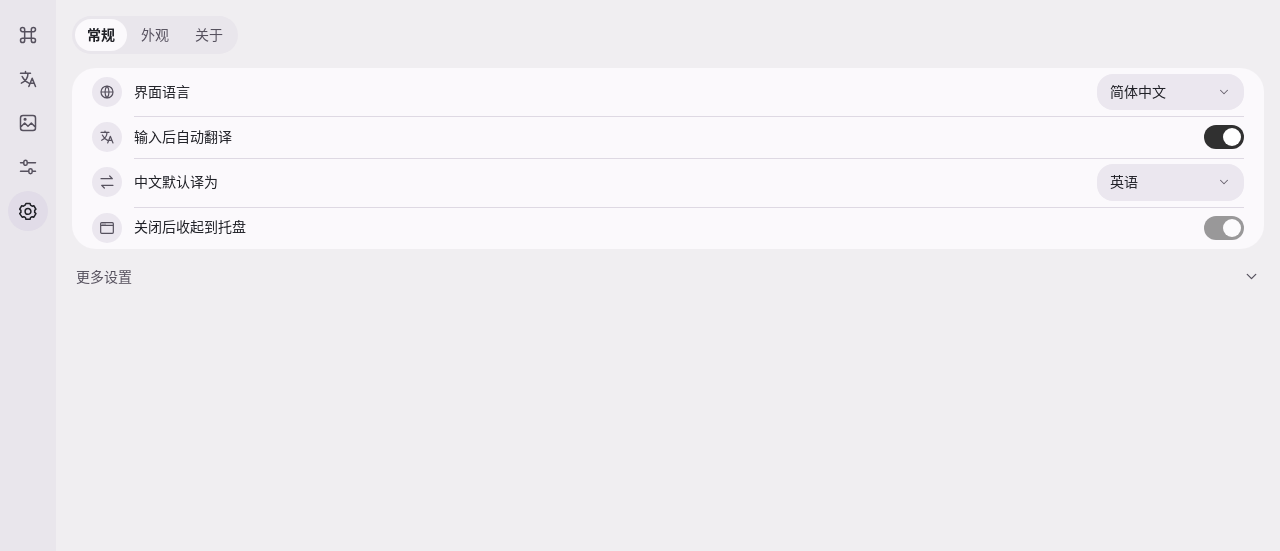
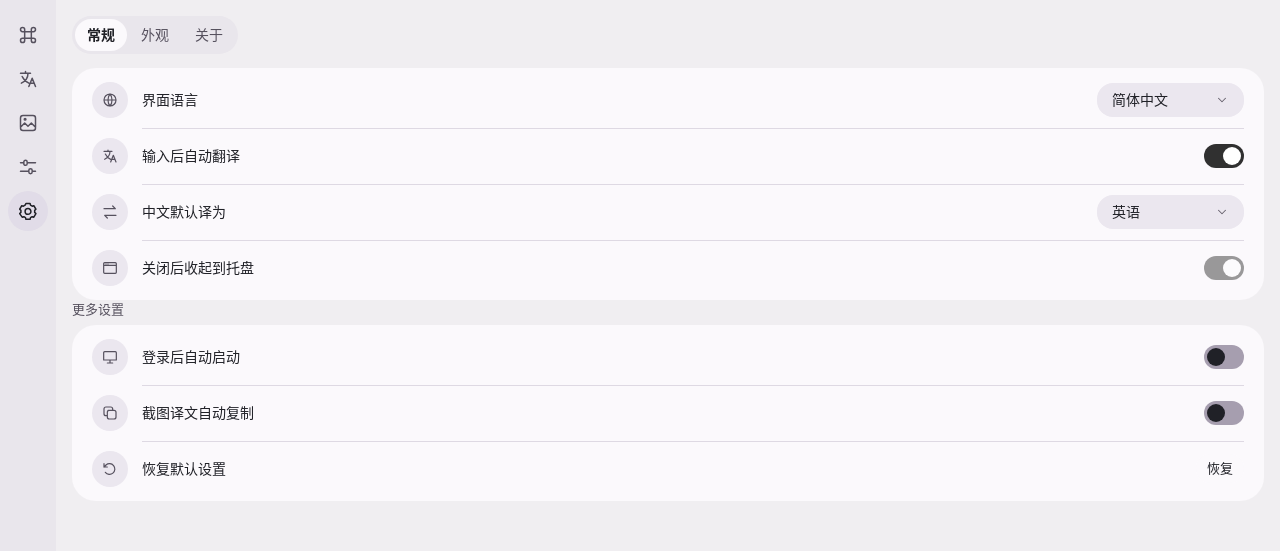
Before and after one commit to reevebyte/ScreenTranslate, a Svelte app in the folder apps/desktop/: page / in a window 1280 px wide. Both pictures are taken after a click on the button "设置". Shown: the top 551 px of the page. Built offline with nearby package versions, Linux system fonts and the light colour scheme.

Commit message:
Unfold settings sections, expand row sizing, and add soft content transitions, bump to 2.0.13

```diff
--- a/apps/desktop/package.json
+++ b/apps/desktop/package.json
@@ -1,6 +1,6 @@
 {
   "name": "@screentranslate/desktop",
-  "version": "2.0.12",
+  "version": "2.0.13",
   "private": true,
   "type": "module",
   "scripts": {
--- a/apps/desktop/src-tauri/tauri.conf.json
+++ b/apps/desktop/src-tauri/tauri.conf.json
@@ -1,7 +1,7 @@
 {
   "$schema": "https://schema.tauri.app/config/2",
   "productName": "ScreenTranslate",
-  "version": "2.0.12",
+  "version": "2.0.13",
   "identifier": "io.github.reevebyte.screentranslate.v2",
   "build": {
     "beforeDevCommand": "pnpm dev",
--- a/apps/desktop/src/controls.css
+++ b/apps/desktop/src/controls.css
@@ -288,6 +288,8 @@ input[type="checkbox"], input[type="range"] {
   border-color: transparent;
   border-radius: var(--radius-control);
   background: var(--surface-muted);
+  min-height: 34px;
+  padding: 6px 14px;
 }
 
 .choice-menu {
--- a/apps/desktop/src/views/SettingsView.svelte
+++ b/apps/desktop/src/views/SettingsView.svelte
@@ -3,7 +3,7 @@
   import ActiveIndicator from '$lib/components/ui/active-indicator.svelte';
   import { Tabs, Dialog } from 'bits-ui';
   import { onDestroy, untrack } from 'svelte';
-  import { Check, Palette, LoaderCircle, Monitor, Moon, Sun, Globe, Languages, ArrowRightLeft, PanelTop, Copy, Import, RotateCcw, TextScan, Plus, Minus, ChevronDown } from '$lib/icons';
+  import { Check, Palette, LoaderCircle, Monitor, Moon, Sun, Globe, Languages, ArrowRightLeft, PanelTop, Copy, Import, RotateCcw, TextScan, Plus, Minus } from '$lib/icons';
   import { toast } from 'svelte-sonner';
   import { app, saveConfig, previewConfig } from '$lib/store.svelte';
   import { call, loadBootstrap } from '$lib/api';
@@ -65,23 +65,23 @@
         <div class="setting-row"><div class="setting-row-lead"><span class="setting-row-icon" aria-hidden="true"><ArrowRightLeft size={16}/></span><label for="chinese-target">{t("中文默认译为")}</label></div><Choice id="chinese-target" class="field compact-field" label={t("中文默认译为")} value={draft.chineseTarget} options={languageOptions().filter(([code]) => code !== 'auto' && code !== 'zh-Hans')} onchange={value => draft.chineseTarget = value}/></div>
         <div class="setting-row"><div class="setting-row-lead"><span class="setting-row-icon" aria-hidden="true"><PanelTop size={16}/></span><label for="close-tray">{t("关闭后收起到托盘")}</label></div><Switch id="close-tray" bind:checked={draft.appearance.closeToTray} disabled={!app.data?.capabilities.tray}/></div>
       </div>
-      <details class="settings-more"><summary><span>{t("更多设置")}</span><ChevronDown size={17}/></summary>
+      <section class="preference-group"><h3>{t("更多设置")}</h3>
         <div class="preference-card">
           <div class="setting-row"><div class="setting-row-lead"><span class="setting-row-icon" aria-hidden="true"><Monitor size={16}/></span><label for="autostart">{t("登录后自动启动")}</label></div><Switch id="autostart" bind:checked={draft.autostart}/></div>
           <div class="setting-row"><div class="setting-row-lead"><span class="setting-row-icon" aria-hidden="true"><Copy size={16}/></span><label for="auto-copy">{t("截图译文自动复制")}</label></div><Switch id="auto-copy" bind:checked={draft.appearance.autoCopy}/></div>
           {#if app.data?.legacyAvailable}<div class="setting-row"><div class="setting-row-lead"><span class="setting-row-icon" aria-hidden="true"><Import size={16}/></span><span>{t("导入旧版设置")}</span></div><Button variant="outline" size="sm" disabled={importing} onclick={() => confirmImport = true}>{#if importing}<LoaderCircle class="spin" size={15}/>{/if}{t("导入")}</Button></div>{/if}
           <div class="setting-row"><div class="setting-row-lead"><span class="setting-row-icon" aria-hidden="true"><RotateCcw size={16}/></span><span>{t("恢复默认设置")}</span></div><Button variant="outline" size="sm" title={t("保留已存密钥")} onclick={() => { draft = structuredClone(defaults) as Config; draft.onboardingComplete = true; }}>{t("恢复")}</Button></div>
         </div>
-      </details>
+      </section>
     </Tabs.Content>
     <Tabs.Content value="appearance" class="settings-panel">
       <section class="preference-group" aria-label={t("主题")}><div class="appearance-themes">{#each themes as [value,label,Icon]}<button class="appearance-theme" class:selected={draft.appearance.theme === value} aria-pressed={draft.appearance.theme === value} onclick={() => draft.appearance.theme = value}><span class={`theme-window ${value}`} aria-hidden="true"><i></i><span><b></b><b></b></span></span><span class="theme-name"><Icon size={16}/>{label}{#if draft.appearance.theme === value}<Check size={14}/>{/if}</span></button>{/each}</div></section>
       <section class="preference-group" aria-label={t("界面")}><div class="preference-card">
         <div class="setting-row"><div class="setting-row-lead"><span class="setting-row-icon" aria-hidden="true"><TextScan size={16}/></span><span id="font-scale-label">{t("界面字号")}</span></div><div class="font-stepper" aria-labelledby="font-scale-label"><button aria-label={t("减小界面字号")} disabled={draft.appearance.fontScale <= .8} onclick={() => fontStep(-5)}><Minus size={15}/></button><output aria-label={t("界面字号")} aria-live="polite">{Math.round(draft.appearance.fontScale * 100)}%</output><button aria-label={t("增大界面字号")} disabled={draft.appearance.fontScale >= 1.5} onclick={() => fontStep(5)}><Plus size={15}/></button></div></div>
       </div></section>
-      <details class="settings-more"><summary><span>{t("强调色")}</span><ChevronDown size={17}/></summary><div class="preference-card">
+      <section class="preference-group"><h3>{t("强调色")}</h3><div class="preference-card">
         <div class="setting-row"><div class="setting-row-lead"><span class="setting-row-icon" aria-hidden="true"><Palette size={16}/></span><span>{t("强调色")}</span></div><div class="accent-options">{#each accents as [name,color]}<button class="accent-swatch" style:--swatch={color === '#18181b' ? 'var(--brand)' : color} style:--swatch-foreground={actionPalette(color, draft.appearance.theme === 'dark').foreground} class:selected={draft.appearance.accent.toLowerCase() === color} aria-label={name} aria-pressed={draft.appearance.accent.toLowerCase() === color} title={name} onclick={() => draft.appearance.accent = color}>{#if draft.appearance.accent.toLowerCase() === color}<Check size={13}/>{/if}</button>{/each}<label class="accent-custom" title={t("自定义强调色")}><Plus size={15}/><input id="accent-color" aria-label={t("自定义强调色")} type="color" bind:value={draft.appearance.accent}/></label></div></div>
-      </div></details>
+      </div></section>
     </Tabs.Content>
     <Tabs.Content value="about" class="settings-panel about-panel"><AboutView {onwelcome} bind:autoUpdate={draft.autoUpdate}/></Tabs.Content>
   </Tabs.Root>
--- a/apps/desktop/src/workspaces.css
+++ b/apps/desktop/src/workspaces.css
@@ -49,6 +49,9 @@
 
 .rail-link:hover {
   background: color-mix(in srgb,var(--surface) 65%,transparent);
+}
+.rail-link:active {
+  transform: scale(0.98);
 }
 
 .rail-link[aria-current="page"] {
@@ -368,6 +371,9 @@
 .settings-tab:hover, .service-tab-list > button:hover {
   color: var(--foreground);
 }
+.settings-tab:active, .service-tab-list > button:active {
+  transform: scale(0.98);
+}
 
 .settings-tab[data-state="active"], .service-tab-list > button[data-state="active"] {
   color: var(--foreground);
@@ -380,6 +386,16 @@
   overflow-y: auto;
   scrollbar-width: none;
   padding: 2px 0;
+}
+
+.settings-panel[data-state=active],
+.service-content[data-state=active] {
+  animation: content-fade-in var(--motion-standard) var(--ease);
+}
+
+@keyframes content-fade-in {
+  from { opacity: 0.8; }
+  to { opacity: 1; }
 }
 
 .settings-panel::-webkit-scrollbar { display:none; }
@@ -403,6 +419,7 @@
   border: 0;
   border-radius: var(--radius-surface);
   padding-inline: var(--panel-inset);
+  padding-block: 4px;
 }
 
 .setting-row {
@@ -411,8 +428,8 @@
   justify-content: space-between;
   align-items: center;
   gap: 16px;
-  min-height: max(42px,3rem);
-  padding: 6px 0;
+  min-height: max(50px, 3.571429rem);
+  padding: 10px 0;
   font-size: var(--text-ui);
 }
 
@@ -420,7 +437,7 @@
   content: "";
   position: absolute;
   top: 0;
-  left: 42px;
+  left: 50px;
   right: 0;
   height: 1px;
   background: var(--border);
@@ -429,14 +446,14 @@
 .setting-row-lead {
   display: flex;
   align-items: center;
-  gap: 12px;
+  gap: 14px;
   min-width: 0;
   flex: 1;
 }
 
 .setting-row-icon {
-  width: 30px;
-  height: 30px;
+  width: 36px;
+  height: 36px;
   display: grid;
   place-items: center;
   flex-shrink: 0;
@@ -570,8 +587,8 @@
   display: grid;
   place-items: center;
   position: relative;
-  width: 22px;
-  height: 22px;
+  width: 24px;
+  height: 24px;
   border-radius: 50%;
   flex-shrink: 0;
   background: var(--swatch);
@@ -886,8 +903,8 @@
   display: flex;
   align-items: center;
   gap: 12px;
-  padding: 8px var(--panel-inset);
-  min-height: max(42px, 3rem);
+  padding: 10px var(--panel-inset);
+  min-height: max(50px, 3.571429rem);
   width: 100%;
   text-align: left;
   font-size: var(--text-ui);
@@ -899,7 +916,7 @@
   content: "";
   position: absolute;
   top: 0;
-  left: calc(var(--panel-inset) + 32px + 12px);
+  left: calc(var(--panel-inset) + 36px + 14px);
   right: var(--panel-inset);
   height: 1px;
   background: var(--border);
@@ -907,8 +924,8 @@
 .about-resource > span:not(.about-resource-icon), .about-resource > label { flex: 1; min-width: 0; }
 .about-resource > svg { color: var(--secondary); }
 .about-resource-icon {
-  width: 32px;
-  height: 32px;
+  width: 36px;
+  height: 36px;
   display: grid;
   place-items: center;
   flex-shrink: 0;
```
Also changed, not shown: 3 other files (tests, documents, lock files or other folders).
